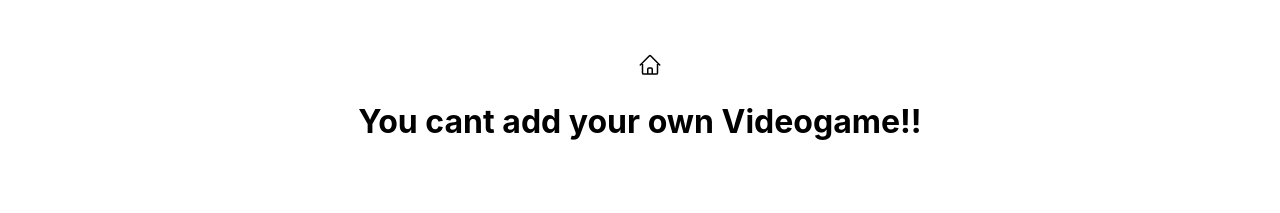
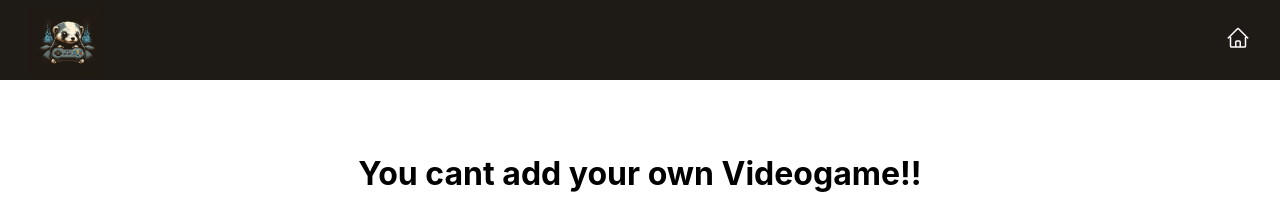
Before and after one commit to daifernandez/PI-Videogames, a React (Create React App) app in the folder client/: page /createVideogame in a window 1280 px wide. Shown: the top 213 px of the page. Built offline with nearby package versions, Linux system fonts and the light colour scheme; no server answers.

Commit message:
PI-Videogames

```diff
--- a/client/src/App.js
+++ b/client/src/App.js
@@ -4,13 +4,14 @@ import Landing from "./components/Landing.jsx";
 import Home from "./components/Home.jsx";
 import CreateVideogame from "./components/CreateVideogame.jsx";
 import VideogameDetail from "./components/VideogameDetail.jsx";
+import NavBar from "./components/NavBar";
 
 function App() {
   return (
     <div className="App">
       <BrowserRouter>
         <Route exact path="/" component={Landing} />
-
+        <Route path="/" component={NavBar} />
         <Route exact path="/home" component={Home} />
         <Route exact path="/createVideogame" component={CreateVideogame} />
         <Route extact path="/videogame/:id" component={VideogameDetail} />
--- a/client/src/components/CreateVideogame.jsx
+++ b/client/src/components/CreateVideogame.jsx
@@ -1,5 +1,5 @@
 import React from "react";
-import { NavLink, useHistory } from "react-router-dom";
+import { useHistory } from "react-router-dom";
 import { useDispatch, useSelector } from "react-redux";
 import { useState, useEffect } from "react";
 import { postVideogame, getGenres } from "../Redux/actions";
@@ -125,25 +125,8 @@ export default function CreateVideogame() {
 
   return (
     <div className="contenedor-create">
-      <div className="contendor-titulo">
-        <NavLink exact to="/home">
-          <svg
-            className="home-button"
-            xmlns="http://www.w3.org/2000/svg"
-            fill="none"
-            viewBox="0 0 24 24"
-            strokeWidth={1.5}
-            stroke="black"
-          >
-            <path
-              strokeLinecap="round"
-              strokeLinejoin="round"
-              d="M2.25 12l8.954-8.955c.44-.439 1.152-.439 1.591 0L21.75 12M4.5 9.75v10.125c0 .621.504 1.125 1.125 1.125H9.75v-4.875c0-.621.504-1.125 1.125-1.125h2.25c.621 0 1.125.504 1.125 1.125V21h4.125c.621 0 1.125-.504 1.125-1.125V9.75M8.25 21h8.25"
-            />
-          </svg>
-        </NavLink>{" "}
       <h1>You cant add your own Videogame!!</h1>
-      </div>
+
       <div className="contenedor-create">
         <form onSubmit={handleSubmit}>
           <div>
@@ -215,8 +198,7 @@ export default function CreateVideogame() {
               <div>
                 <>
                   {form.genres.map((genre) => (
-                    <button
-                    >
+                    <button>
                       <ul key={genre.name} value={genre.name}>
                         {genre}
                         <button
--- a/client/src/components/Home.jsx
+++ b/client/src/components/Home.jsx
@@ -1,5 +1,4 @@
 import React from "react";
-import NavBar from "./NavBar";
 import Search from "./Search";
 import Filter from "./Filters";
 import Cards from "./Cards";
@@ -23,7 +22,6 @@ export default function Home() {
     if (videogames.length) {
       return (
         <div>
-          <NavBar />
           <Search />
           <Filter />
           <Cards key="videogames-cards" videogames={videogames} />
@@ -33,7 +31,6 @@ export default function Home() {
     } else {
       return (
         <div>
-          <NavBar />
           <Search />
           <Filter />
           <EmptyResults />
@@ -43,7 +40,6 @@ export default function Home() {
   } else {
     return (
       <div>
-        <NavBar />
         <Loading />
       </div>
     );
```
Lines whose indentation alone changed are shown as unchanged.
